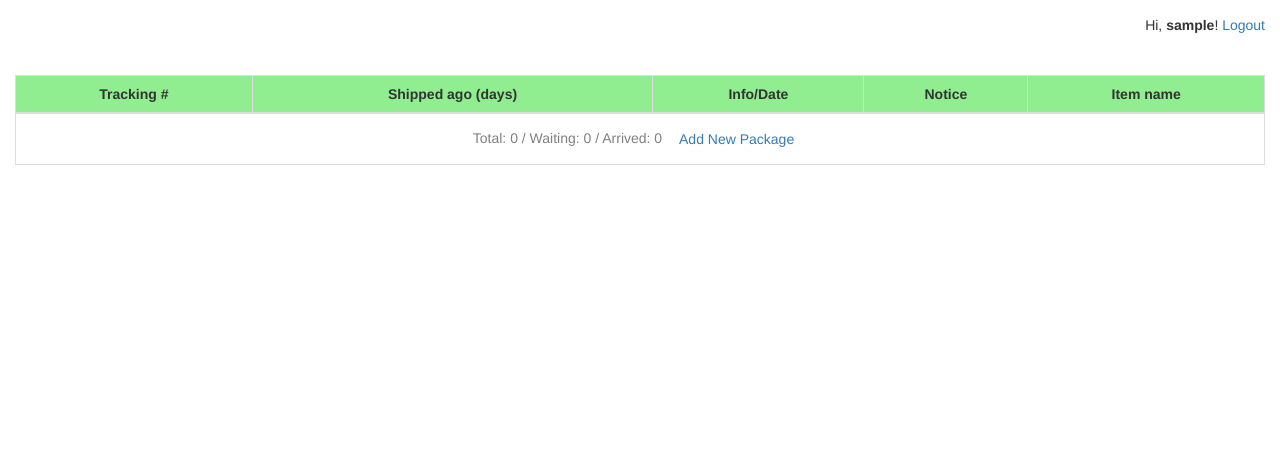
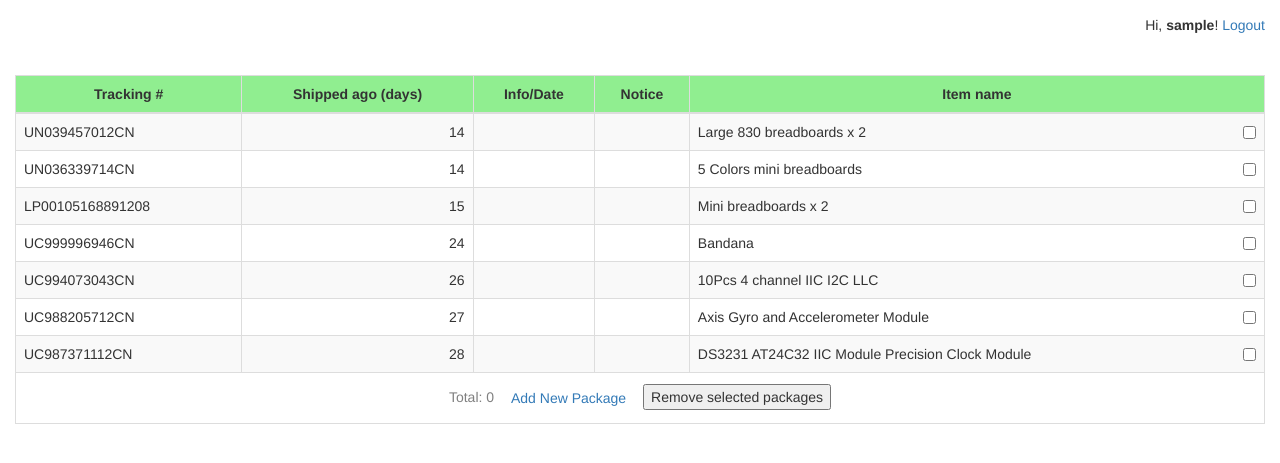
Before and after one commit to acikabubo/pratki-heroku, a Flask app: page /info in a window 1280 px wide. Shown: the top 463 px of the page. Run offline with Flask 2, Linux system fonts and the light colour scheme; the visitor is signed in with stand-in values (Sample User, id 1); data comes from the database, SQL or seed files in the repository; data that the repository does not hold is empty; some libraries are stand-ins or nearby versions.

Commit message:
WIP: remove packages

```diff
--- a/app/routes.py
+++ b/app/routes.py
@@ -58,85 +58,121 @@ def info():
     # Get packages from logged user
     pkgs = Package.query.filter_by(user=current_user).all()
 
-    packages = []
+    # packages = []
     waiting, arrived = 0, 0
-    for item in pkgs:
-        track_no = item.track_no
-        pkg_date = item.shipped_on
-        pkg_name = item.name
-        send_date = datetime.combine(pkg_date, datetime.min.time())
-        shipped_ago = (datetime.now() - send_date).days
+    # for item in pkgs:
+    #     track_no = item.track_no
+    #     pkg_date = item.shipped_on
+    #     pkg_name = item.name
+    #     send_date = datetime.combine(pkg_date, datetime.min.time())
+    #     shipped_ago = (datetime.now() - send_date).days
 
-        if len(track_no) != 13:
-            waiting += 1
-            packages.append({
-                'track_no': track_no,
-                'shipped_ago': shipped_ago,
-                'info_date': "",
-                'notice': "",
-                'pkg_name': pkg_name
-            })
-            continue
+    #     if len(track_no) != 13:
+    #         waiting += 1
+    #         packages.append({
+    #             'track_no': track_no,
+    #             'shipped_ago': shipped_ago,
+    #             'info_date': "",
+    #             'notice': "",
+    #             'pkg_name': pkg_name
+    #         })
+    #         continue
 
-        r = requests.get(
-            'http://www.posta.com.mk/tnt/api/query?id=%s' % track_no)
+    #     r = requests.get(
+    #         'http://www.posta.com.mk/tnt/api/query?id=%s' % track_no)
 
-        try:
-            # Convert xml data to dict
-            req_data = xmltodict.parse(r.text)
-        except Exception as ex:
-            print("Error occurred while parsing xml data: %s" % str(ex))
-            continue
+    #     try:
+    #         # Convert xml data to dict
+    #         req_data = xmltodict.parse(r.text)
+    #     except Exception as ex:
+    #         print("Error occurred while parsing xml data: %s" % str(ex))
+    #         continue
 
-        # Get required data
-        array_of_tracking_data = req_data['ArrayOfTrackingData']
+    #     # Get required data
+    #     array_of_tracking_data = req_data['ArrayOfTrackingData']
 
-        # Check if there is no package data
-        # and add in table without Info/Data & Notice
-        if not array_of_tracking_data:
-            waiting += 1
-            packages.append({
-                'track_no': track_no,
-                'shipped_ago': shipped_ago,
-                'info_date': "",
-                'notice': "",
-                'pkg_name': pkg_name
-            })
-            continue
+    #     # Check if there is no package data
+    #     # and add in table without Info/Data & Notice
+    #     if not array_of_tracking_data:
+    #         waiting += 1
+    #         packages.append({
+    #             'track_no': track_no,
+    #             'shipped_ago': shipped_ago,
+    #             'info_date': "",
+    #             'notice': "",
+    #             'pkg_name': pkg_name
+    #         })
+    #         continue
 
-        # Get tracking data per package
-        tracking_data = array_of_tracking_data['TrackingData']
+    #     # Get tracking data per package
+    #     tracking_data = array_of_tracking_data['TrackingData']
 
-        # Get latest tracking data pre package
-        try:
-            # Tracking data it's a list when there is multiple items
-            # Get only the latest item/status
-            package = list(tracking_data[-1].items())
-        except KeyError:
-            # Tracking data it's not a list when there is only one item
-            package = list(tracking_data.items())
+    #     # Get latest tracking data pre package
+    #     try:
+    #         # Tracking data it's a list when there is multiple items
+    #         # Get only the latest item/status
+    #         package = list(tracking_data[-1].items())
+    #     except KeyError:
+    #         # Tracking data it's not a list when there is only one item
+    #         package = list(tracking_data.items())
 
-        # Get datetime format, if there is midnight get only date
-        dt_format = '%d.%m.%Y'
-        pkg_date = parse(package[3][1])
-        if pkg_date.time() != time(0, 0):
-            dt_format = '%d.%m.%Y %H:%M:%S'
+    #     # Get datetime format, if there is midnight get only date
+    #     dt_format = '%d.%m.%Y'
+    #     pkg_date = parse(package[3][1])
+    #     if pkg_date.time() != time(0, 0):
+    #         dt_format = '%d.%m.%Y %H:%M:%S'
 
-        # Get data from post office
-        pkg_date = parse(package[3][1]).strftime(dt_format)
-        pkg_notice = package[4][1]
+    #     # Get data from post office
+    #     pkg_date = parse(package[3][1]).strftime(dt_format)
+    #     pkg_notice = package[4][1]
 
-        arrived += 1
-        packages.append({
-            'track_no': track_no,
-            'shipped_ago': shipped_ago,
-            'info_date': pkg_date,
-            'notice': pkg_notice,
-            'pkg_name': pkg_name
-        })
+    #     arrived += 1
+    #     packages.append({
+    #         'track_no': track_no,
+    #         'shipped_ago': shipped_ago,
+    #         'info_date': pkg_date,
+    #         'notice': pkg_notice,
+    #         'pkg_name': pkg_name
+    #     })
 
-    # Sort by shipped ago
-    packages = sorted(packages, key=lambda k: k['shipped_ago'])
+    # # Sort by shipped ago
+    # packages = sorted(packages, key=lambda k: k['shipped_ago'])
+
+    packages = [{'info_date': '',
+                'notice': '',
+                'pkg_name': 'Large 830 breadboards x 2',
+                'shipped_ago': 14,
+                'track_no': 'UN039457012CN'},
+            {'info_date': '',
+                'notice': '',
+                'pkg_name': '5 Colors mini breadboards',
+                'shipped_ago': 14,
+                'track_no': 'UN036339714CN'},
+            {'info_date': '',
+                'notice': '',
+                'pkg_name': 'Mini breadboards x 2',
+                'shipped_ago': 15,
+                'track_no': 'LP00105168891208'},
+            {'info_date': '',
+                'notice': '',
+                'pkg_name': 'Bandana',
+                'shipped_ago': 24,
+                'track_no': 'UC999996946CN'},
+            {'info_date': '',
+                'notice': '',
+                'pkg_name': '10Pcs 4 channel IIC I2C LLC',
+                'shipped_ago': 26,
+                'track_no': 'UC994073043CN'},
+            {'info_date': '',
+                'notice': '',
+                'pkg_name': 'Axis Gyro and Accelerometer Module',
+                'shipped_ago': 27,
+                'track_no': 'UC988205712CN'},
+            {'info_date': '',
+                'notice': '',
+                'pkg_name': 'DS3231 AT24C32 IIC Module Precision Clock Module',
+                'shipped_ago': 28,
+                'track_no': 'UC987371112CN'}]
 
     # Return raw json data
     if request.is_json:
@@ -273,5 +309,15 @@ def pkg_details(track_no):
 
     return render_template('package.html', data=data)
 
+
+@app.route('/delete_pkgs/', methods=['POST'])
+@login_required
+def delete_pkgs():
+    print()
+    print('DELETE PACKAGES')
+    print()
+    return redirect(url_for('info'))
+
+
 if __name__ == '__main__':
     app.run(debug=True, use_reloader=True)
--- a/app/templates/info.html
+++ b/app/templates/info.html
@@ -4,6 +4,26 @@
     {{ super() }}
     <link rel="stylesheet" type="text/css" href="{{ url_for('static', filename='info.css') }}">
 {% endblock %}
+
+{% block scripts %}
+    {{ super() }}
+    <script>
+    $('#rm_pkgs').click(function(){
+        var pkgs = [];
+        $.each($("input[name='rm_pkg']:checked"), function(){
+            pkgs.push($(this).val());
+        });
+
+        if (pkgs.length == 0) {
+            alert('Please choose at least one value.');
+        }
+        else {
+            alert(pkgs);
+        }
+    });
+    </script>
+{% endblock %}
+
 
 {% block title %}Track Packages{% endblock %}
 
@@ -21,6 +41,7 @@
                 </tr>
             </thead>
             <tbody>
+                <form action="{{ url_for('delete_pkgs') }}" method="POST">
             {% for item in data.packages %}
                 {% if item.notice %}
                     <tr class="table-info">
@@ -33,16 +54,24 @@
                     <td class="num-padding" align="right">{{ item.shipped_ago }}</td>
                     <td align="center">{{ item.info_date }}</td>
                     <td class="txt-padding">{{ item.notice }}</td>
-                    <td class="txt-padding">{{ item.pkg_name }}</td>
+                    <!-- <td class="txt-padding">{{ item.pkg_name }} <button type="button" style="float: right; border-radius: 12px;">Remove</button></td> -->
+                    <td class="txt-padding">{{ item.pkg_name }}
+                        <input type="checkbox" style="float: right;" name="rm_pkg" value={{ item.track_no }}>
+                    </td>
                 </tr>
             {% endfor %}
+                </form>
             </tbody>
             <tfoot>
                 <tr>
                     <td align="center" colspan="5">
-                        <font color="grey">Total: {{ data.info.total }} / Waiting: {{ data.info.waiting }} / Arrived: {{ data.info.arrived }}</font>
-                        <button type="button" class="btn btn-link" data-toggle="modal" data-target="#modalNewSync">Add New Package
-                        </button>
+                        {% if data.info.waiting %}
+                            <font color="grey">Total: {{ data.info.total }} / Waiting: {{ data.info.waiting }} / Arrived: {{ data.info.arrived }}</font>
+                        {% else %}
+                            <font color="grey">Total: {{ data.info.total }}</font>
+                        {% endif %}
+                        <button type="button" class="btn btn-link" data-toggle="modal" data-target="#modalNewSync">Add New Package</button>
+                        <button type="button" id="rm_pkgs">Remove selected packages</button>
                     </td>
                 </tr>
             </tfoot>
```
